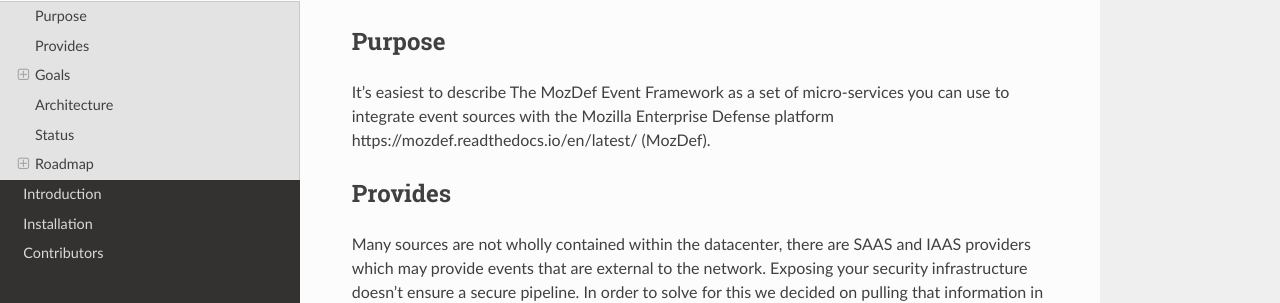
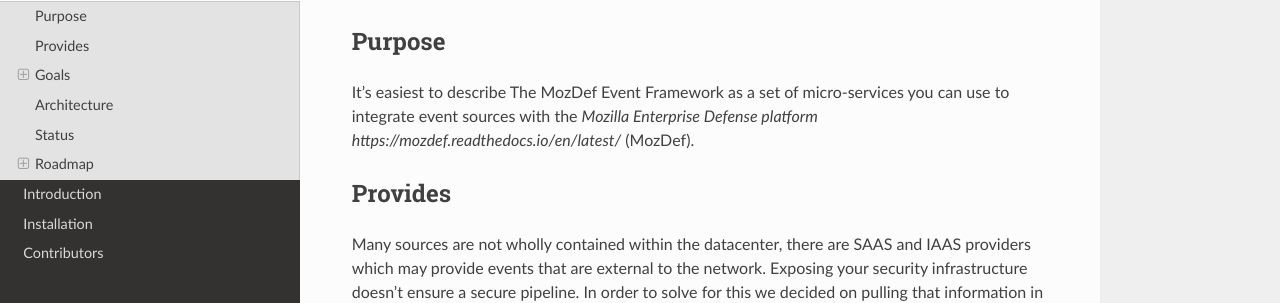
Before and after one commit to mozilla/mozdef-event-framework, a Sphinx documentation site: the page built from docs/source/overview.rst, in a window 1280 px wide. Shown: the part 135-438 px from the top of the page. Built offline with Sphinx 7.4.7 and the Read the Docs theme 2.0.0, drawn with Linux system fonts in a browser that asks for light colours; pages that are not in the unit, such as notebooks, are missing from menus.

Commit message:
removing underscore

```diff
--- a/docs/source/overview.rst
+++ b/docs/source/overview.rst
@@ -5,7 +5,7 @@
 -------
 
 
-It's easiest to describe The MozDef Event Framework as a set of micro-services you can use to integrate event sources with the _`Mozilla Enterprise Defense platform https://mozdef.readthedocs.io/en/latest/` (MozDef).
+It's easiest to describe The MozDef Event Framework as a set of micro-services you can use to integrate event sources with the `Mozilla Enterprise Defense platform https://mozdef.readthedocs.io/en/latest/` (MozDef).
 
 Provides
 --------
```
